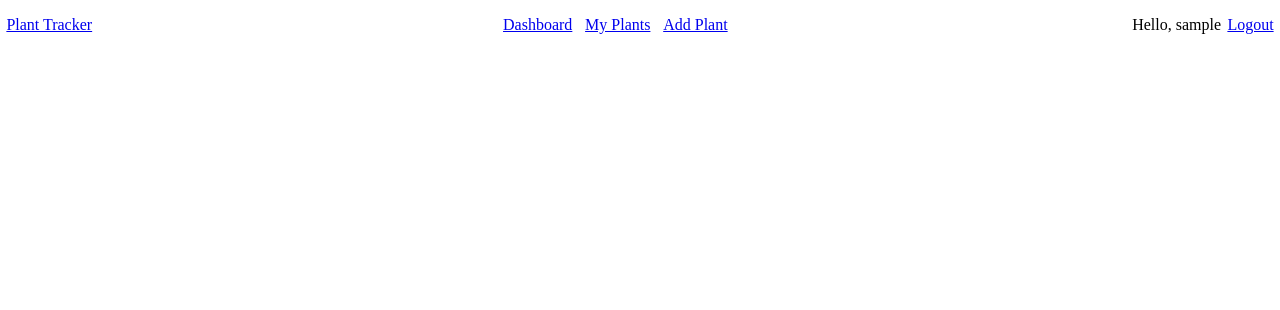
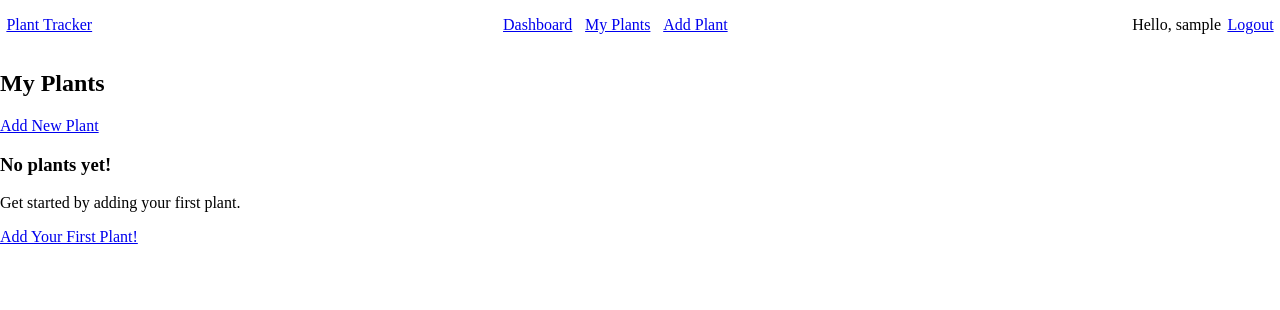
Before and after one commit to talonlikeaclaw/flask-plant-tracker, a Flask app: page /plants/ in a window 1280 px wide. Shown: the top 310 px of the page. Run offline with Flask 3, Linux system fonts and the light colour scheme; the visitor is signed in with stand-in values (Sample User, id 1); data that the repository does not hold is empty.

Commit message:
fix bugs and typos

```diff
--- a/app/routes.py
+++ b/app/routes.py
@@ -70,7 +70,10 @@ def dashboard():
         .all()
     )
     return render_template(
-        "dashboard.html", plants_need_water=plants_need_water, recent_care=recent_care
+        "dashboard.html",
+        plants_need_water=plants_need_water,
+        recent_care=recent_care,
+        now=datetime.utcnow(),
     )
 
 
@@ -142,7 +145,9 @@ def detail(id):
         return redirect(url_for("plants.list"))
 
     care_logs = plant.care_logs.order_by(CareLog.timestamp.desc()).all()
-    return render_template("plants/detail.html", plant=plant, care_logs=care_logs)
+    return render_template(
+        "plants/detail.html", plant=plant, care_logs=care_logs, now=datetime.utcnow()
+    )
 
 
 @plants_bp.route("/new", methods=["GET", "POST"])
@@ -166,7 +171,7 @@ def new():
         if form.image.data:
             save_plant_image(plant, form.image.data, is_primary=True)
 
-        flash("Plant addad successfully!", "success")
+        flash("Plant added successfully!", "success")
         return redirect(url_for("plants.detail", id=plant.id))
 
     return render_template("plants/form.html", form=form, title="Add New Plant")
--- a/app/templates/dashboard.html
+++ b/app/templates/dashboard.html
@@ -28,7 +28,7 @@
         </td>
         <td>
           {% if plant.last_watered %}
-            {{ plant.last_watered.strftime('%b %d') }}
+            {{ plant.last_watered.strftime('%%b %%d') }}
             ({{ (now - plant.last_watered).days }} days ago)
           {% else %}
             Never
--- a/app/templates/plants/form.html
+++ b/app/templates/plants/form.html
@@ -22,7 +22,7 @@
       {{ form.notes(class="form-input") }}
       {{ form.image.label(class="form-label") }}
       {{ form.image(class="form-input") }}
-      {{ form.submit(class="form-btm") }}
+      {{ form.submit(class="form-btn") }}
     </form>
   </section>
 </section>
--- a/app/templates/plants/list.html
+++ b/app/templates/plants/list.html
@@ -2,7 +2,7 @@
 
 {% block title %}My Plants{% endblock %}
 
-{% block context %}
+{% block content %}
 <section>
   <h2>My Plants</h2>
   <a href="{{ url_for('plants.new') }}">Add New Plant</a>
@@ -23,7 +23,7 @@
       {% else %}
       <p>Watered recently</p>
       {% endif %}
-      <a href="{{ url_for('plant.detail', id=plant.id) }}">View Details</a>
+      <a href="{{ url_for('plants.detail', id=plant.id) }}">View Details</a>
   </section>
   {% endfor %}
 </section>
```
Also changed, not shown: app/__init__.py (+8 -1 lines), app/templates/plants/detail.html (+7 -5 lines).
